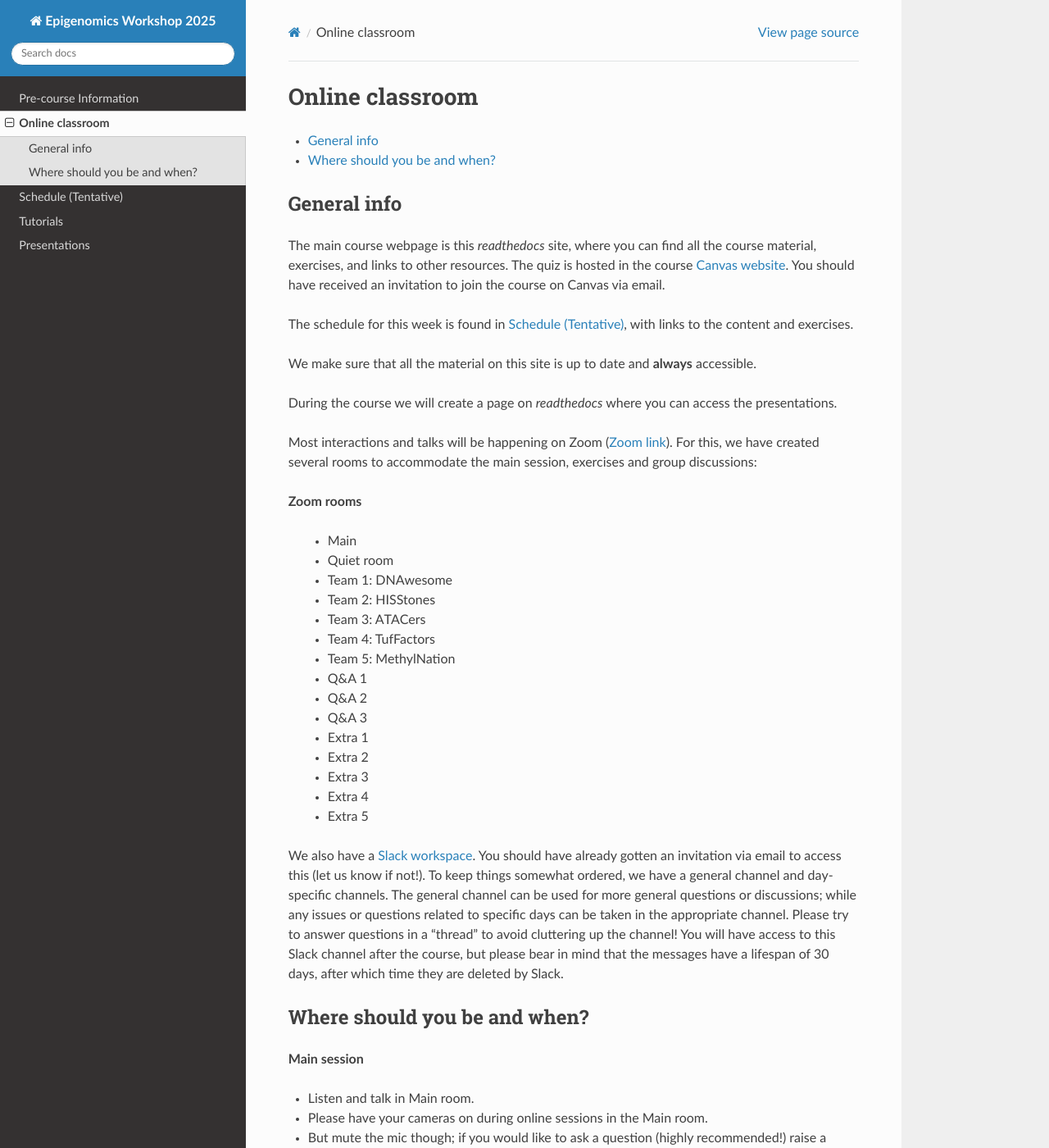
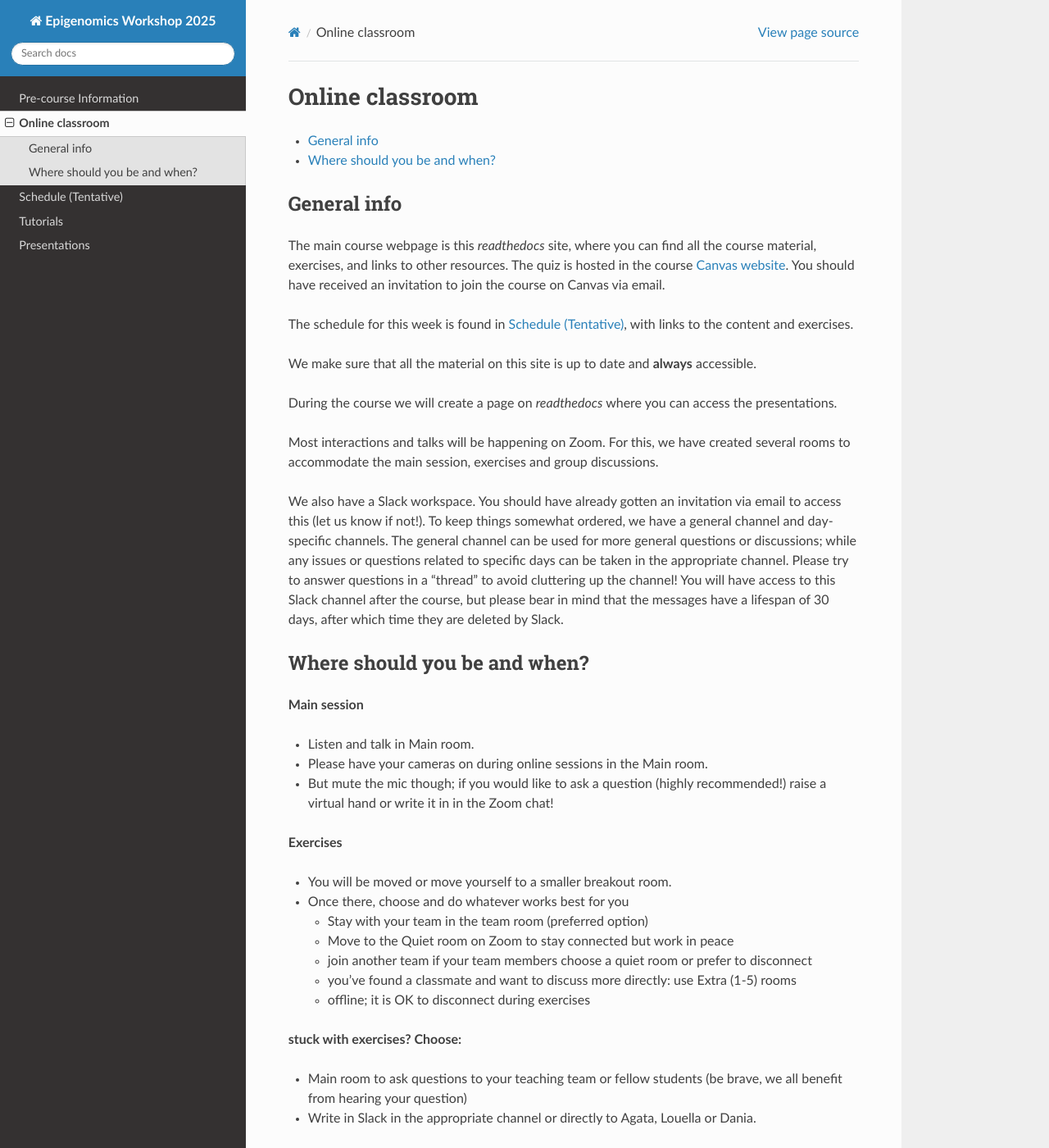
Before and after one commit to NBISweden/workshop-epigenomics-RTDs, a Sphinx documentation site: the page built from docs/content/online-classroom.rst, in a window 1280 px wide and 1400 px high. Shown: the whole window at 82% size. Built offline with Sphinx 7.4.7 and the Read the Docs theme 3.1.0, drawn with Linux system fonts in a browser that asks for light colours.

Commit message:
Update online-classroom.rst

```diff
--- a/docs/content/online-classroom.rst
+++ b/docs/content/online-classroom.rst
@@ -16,29 +16,10 @@ We make sure that all the material on this site is up to date and **always** acc
 
 During the course we will create a page on *readthedocs* where you can access the presentations.
 
-Most interactions and talks will be happening on Zoom (`Zoom link <https://stockholmuniversity.zoom.us/j/63365179340?pwd=aVD7kAgAPHtZDKWtBItiJXvWL9mjC3.1>`_). For this, we have created several rooms to accommodate the main session, exercises and group discussions:
+Most interactions and talks will be happening on Zoom. For this, we have created several rooms to accommodate the main session, exercises and group discussions.
 
 
-
-**Zoom rooms**
-
-  - Main
-  - Quiet room
-  - Team 1: DNAwesome
-  - Team 2: HISStones
-  - Team 3: ATACers
-  - Team 4: TufFactors
-  - Team 5: MethylNation
-  - Q&A 1
-  - Q&A 2
-  - Q&A 3
-  - Extra 1
-  - Extra 2
-  - Extra 3
-  - Extra 4
-  - Extra 5
-
-We also have a `Slack workspace <https://join.slack.com/t/epigenomicsda-iyv4127/shared_invite/zt-3do2m0iwm-b6ySmNwleHunsqBp2WXkVQ>`_. You should have already gotten an invitation via email to access this (let us know if not!). To keep things somewhat ordered, we have a general channel and day-specific channels. The general channel can be used for more general questions or discussions; while any issues or questions related to specific days can be taken in the appropriate channel. Please try to answer questions in a "thread" to avoid cluttering up the channel! You will have access to this Slack channel after the course, but please bear in mind that the messages have a lifespan of 30 days, after which time they are deleted by Slack.
+We also have a Slack workspace. You should have already gotten an invitation via email to access this (let us know if not!). To keep things somewhat ordered, we have a general channel and day-specific channels. The general channel can be used for more general questions or discussions; while any issues or questions related to specific days can be taken in the appropriate channel. Please try to answer questions in a "thread" to avoid cluttering up the channel! You will have access to this Slack channel after the course, but please bear in mind that the messages have a lifespan of 30 days, after which time they are deleted by Slack.
 
 Where should you be and when?
 -----------------------------
```
